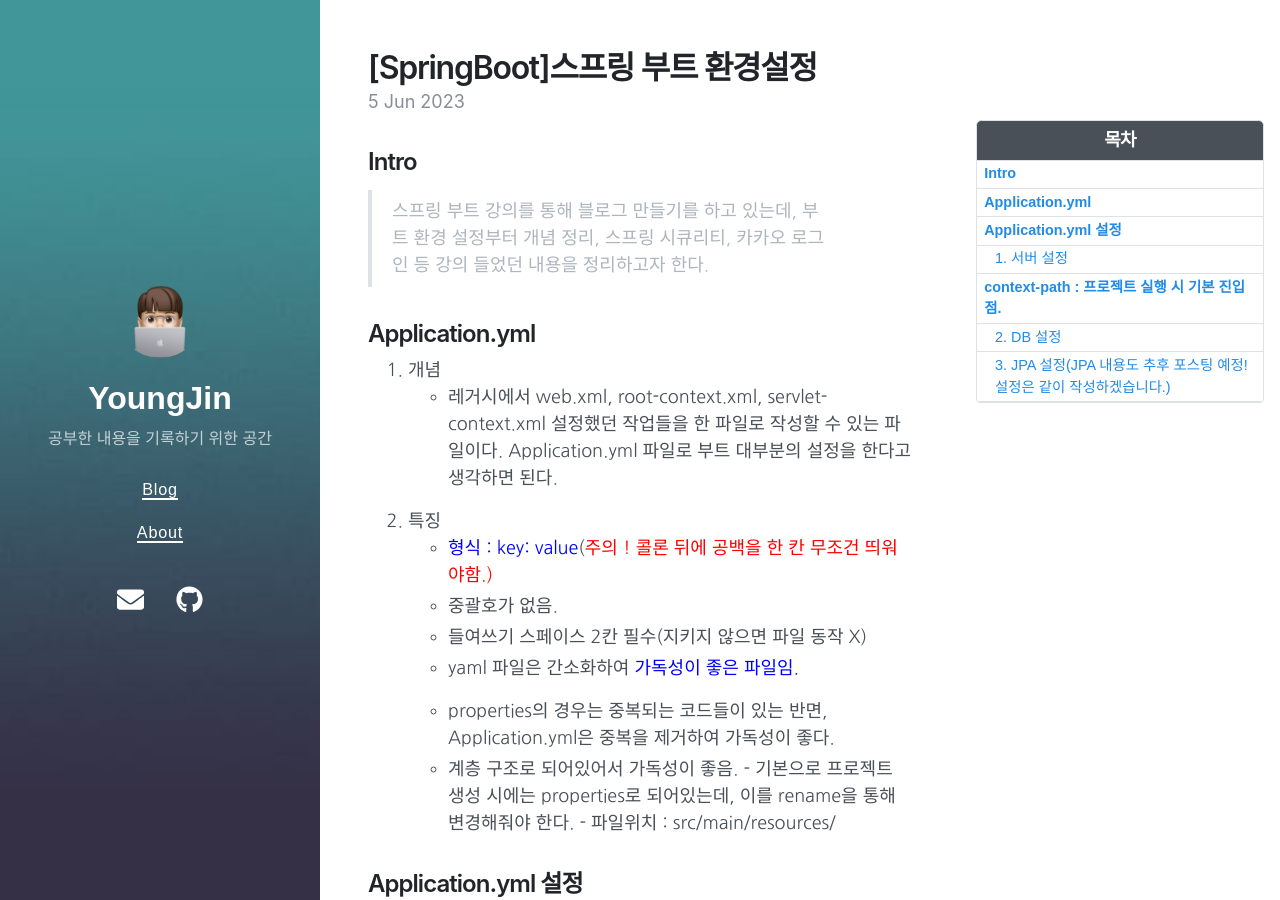
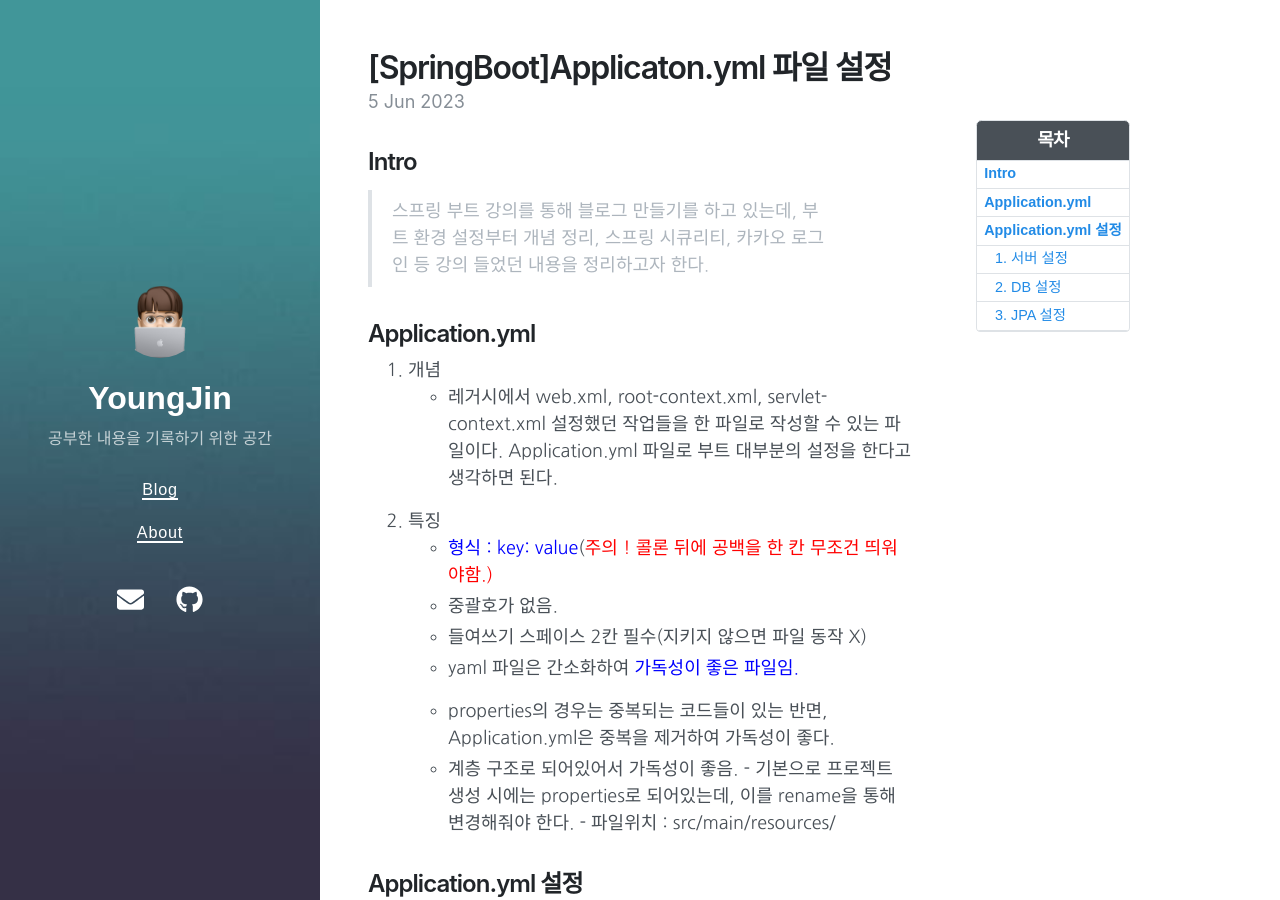
Before and after one commit to parkyoungjiin/parkyoungjiin.github.io, a Jekyll site: the page built from _posts/2023-06-05-Application.yml 파일 설정.md, in a window 1280 px wide and 900 px high. Built offline with Jekyll 4.4.1, drawn with Linux system fonts in a browser that asks for light colours; nearby versions of some CDN libraries; some of the changed text lies outside the part shown.

Commit message:
제목 변경

````diff
--- a/_posts/2023-06-05-스프링 부트 환경설정.md
+++ b/_posts/2023-06-05-Application.yml 파일 설정.md
@@ -1,6 +1,6 @@
 ---
 layout: post
-title: "[SpringBoot]스프링 부트 환경설정"
+title: "[SpringBoot]Applicaton.yml 파일 설정"
 tags: [Springboot]
 date: 2023-06-05 11:49
 categories : [SpringBoot]
@@ -39,7 +39,6 @@ server:
       force: true
 ```
 - context-path : 프로젝트 실행 시 기본 진입점.
----
 
 ### 2. DB 설정
 - 코드
@@ -61,7 +60,7 @@ spring:
 - prefix, suffix를 통해 controller에서 중복으로 작성하는 부분을 피할 수 있다.
 
 
-### 3. JPA 설정(JPA 내용도 추후 포스팅 예정! 설정은 같이 작성하겠습니다.)
+### 3. JPA 설정
 - 코드
 ```yml
 jpa:
````
